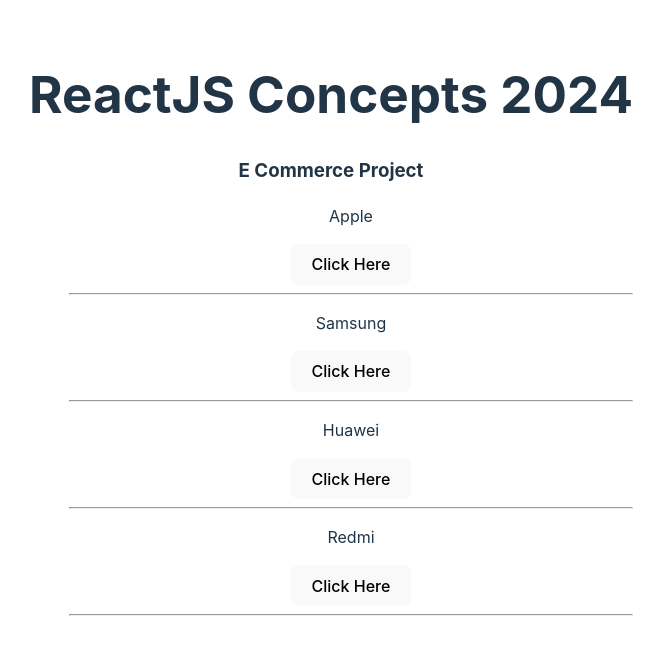
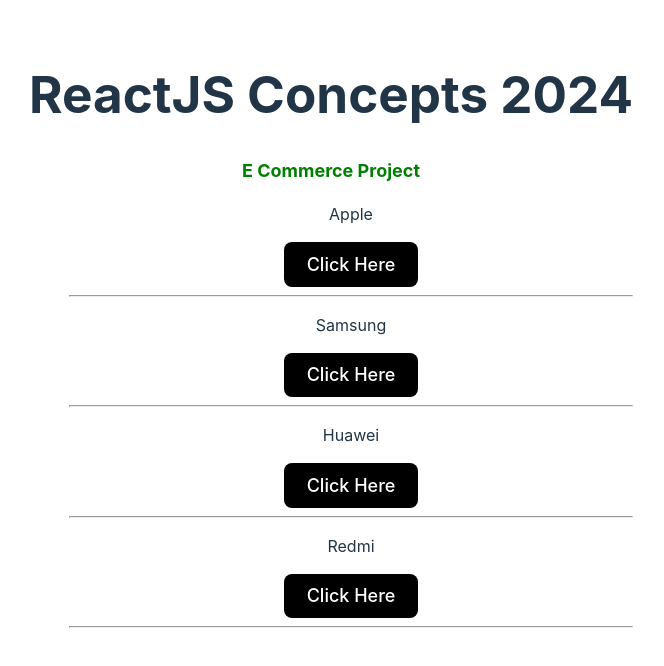
Before and after one commit to sachith-coding/reactjs-concepts-2024, a React (Vite) app: page / in a window 1280 px wide. Shown: the top 666 px of the page, without its empty margins (309-973 px from the left). Built offline with nearby package versions, Linux system fonts and the light colour scheme.

Commit message:
Add external styles for elements

```diff
--- a/src/App.jsx
+++ b/src/App.jsx
@@ -2,7 +2,7 @@
 import reactLogo from './assets/react.svg'
 import viteLogo from '/vite.svg'
 import './App.css'
-import ProductList from './components/ProductList'
+import ProductList from './components/products/ProductList'
 
 const dummyProducts = ['Apple', 'Samsung', 'Huawei', 'Redmi']
 
--- a/src/components/ProductList.jsx
+++ b/src/components/products/ProductList.jsx
@@ -1,12 +1,11 @@
 import React from 'react'
-import ProductItem from './ProductItem'
-
+import ProductItem from './components/ProductItem'
+import './style.css'
 
 const ProductList = ({ listOfProducts }) => {
     return (
         <>
-            <h3>E Commerce Project</h3>
-            {/* <ProductItem /> */}
+            <h3 className='title'>E Commerce Project</h3>
             <ul>
                 {
                     listOfProducts.map((item, index) => (
--- a/src/components/ProductItem.jsx
+++ b/src/components/products/components/ProductItem.jsx
@@ -1,9 +1,10 @@
 import React from 'react'
+import styles from './ProductItem.module.css'
 
 const ButtonComponent = () => {
     return (
         <>
-            <button>Click Here</button>
+            <button className={styles.buttonStyle}>Click Here</button>
         </>
     )
 }
@@ -11,6 +12,7 @@
 const ProductItem = ({singleProduct}) => {
     return (
         <>
+            {console.log(styles)}
             <p>{singleProduct}</p>
             <ButtonComponent />
             <hr />
--- /dev/null
+++ b/src/components/products/components/ProductItem.module.css
@@ -0,0 +1,5 @@
+.buttonStyle{
+    background-color: black;
+    color: white;
+    font-size: 18px;
+}
--- /dev/null
+++ b/src/components/products/style.css
@@ -0,0 +1,6 @@
+.title{
+    font-size: large;
+    color: green;
+    font-weight: bold;
+    align-items: center;
+}
```
